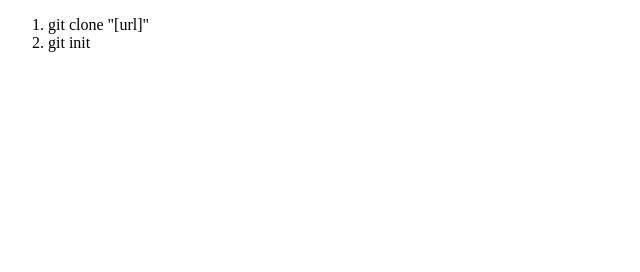
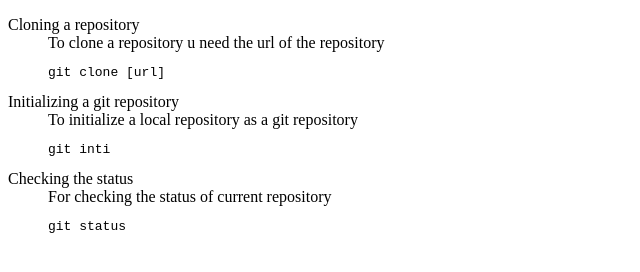
Before and after one commit to amitauddy/git-tutorials, a plain HTML site: page index.html in a window 1280 px wide. Shown: the whole page, without its empty margins (0-640 px from the left). Drawn offline with Linux system fonts and the light colour scheme.

Commit message:
added some new commands

```diff
--- a/index.html
+++ b/index.html
@@ -4,9 +4,19 @@
 	<title>Git List</title>
 </head>
 <body>
-<ol>
-	<li>git clone "[url]"</li>
-	<li>git init</li>
-</ol>
+<dl>
+	<dt>Cloning a repository</dt>
+	<dd>To clone a repository u need the url of the repository
+		<pre>git clone [url]</pre>
+	</dd>
+	<dt>Initializing a git repository</dt>
+	<dd> To initialize a local repository as a git repository
+		<pre>git inti</pre>
+	</dd>
+	<dt>Checking the status</dt>
+	<dd>For checking the status of current repository
+		<pre>git status</pre>
+	</dd>
+</dl>
 </body>
 </html>
```
